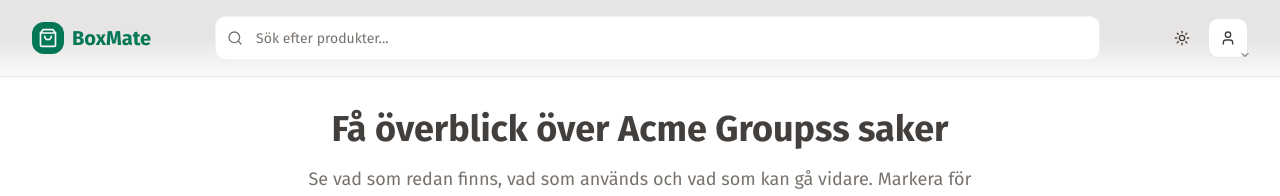
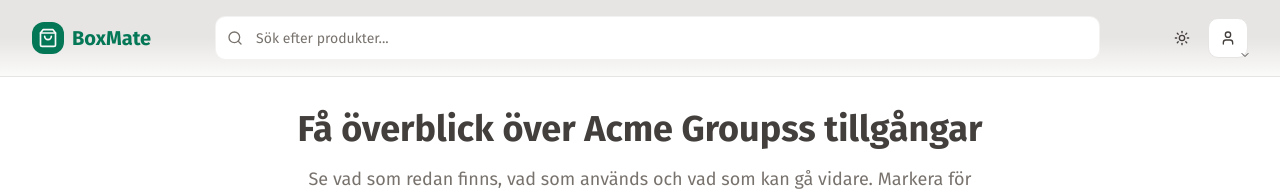
Before and after one commit to osserpse/boxmate-app, a Next.js app: page /dashboard in a window 1280 px wide. Shown: the top 196 px of the page. Built offline with nearby package versions, Linux system fonts and the light colour scheme; no server answers; the database is empty.

Commit message:
Fix: wording in heading, tillgångar instead of saker

```diff
--- a/app/dashboard/page.tsx
+++ b/app/dashboard/page.tsx
@@ -126,7 +126,7 @@ export default async function DashboardPage({ searchParams }: DashboardPageProps
         {/* Hero Section */}
         <div className="text-center mb-16">
           <h1 className="text-4xl font-bold text-foreground mb-4">
-            Få överblick över {companyName}s saker
+            Få överblick över {companyName}s tillgångar
           </h1>
           <p className="text-lg text-muted-foreground mb-8 max-w-2xl mx-auto">
             Se vad som redan finns, vad som används och vad som kan gå vidare. Markera för återbruk eller försäljning – och undvik onödiga inköp.
```
